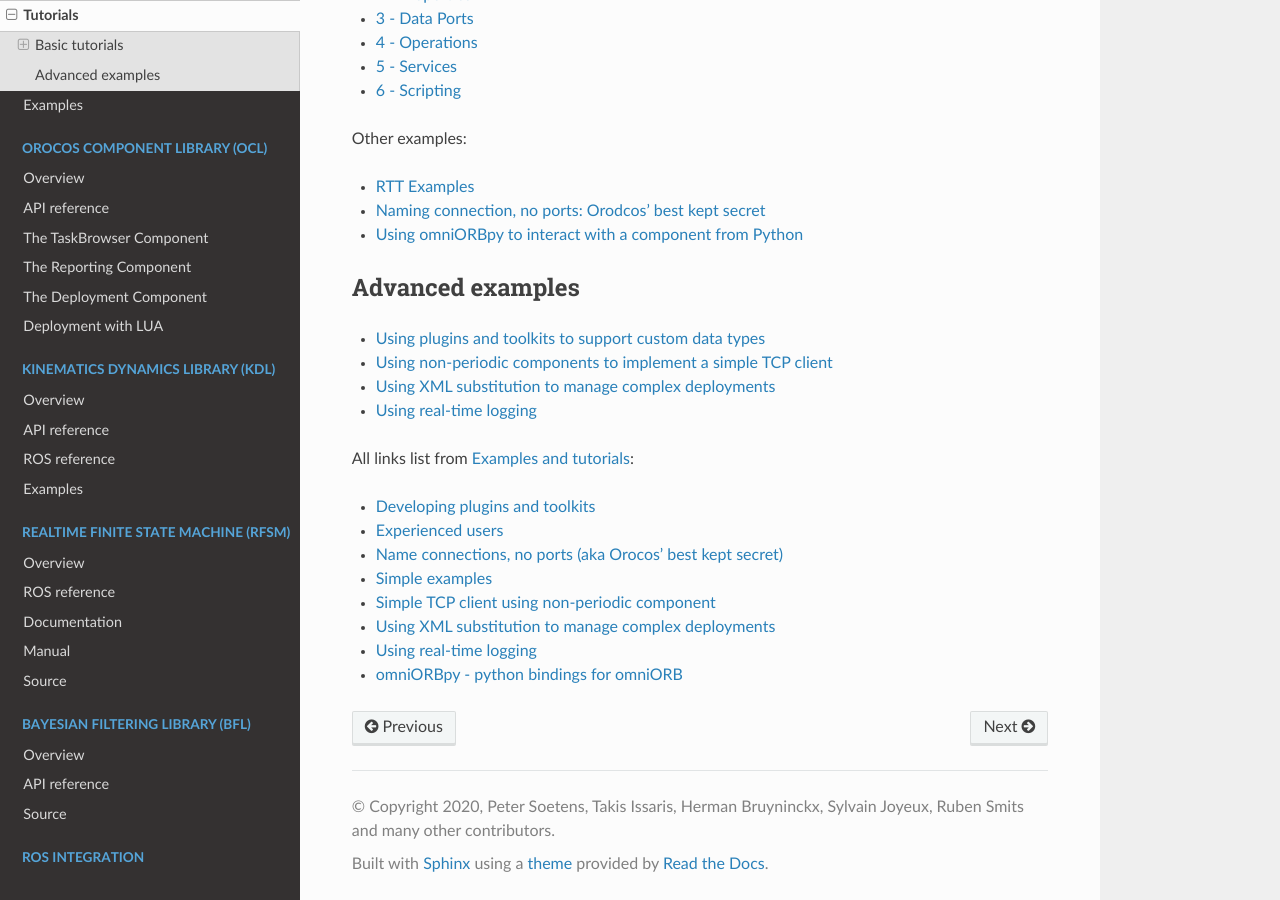
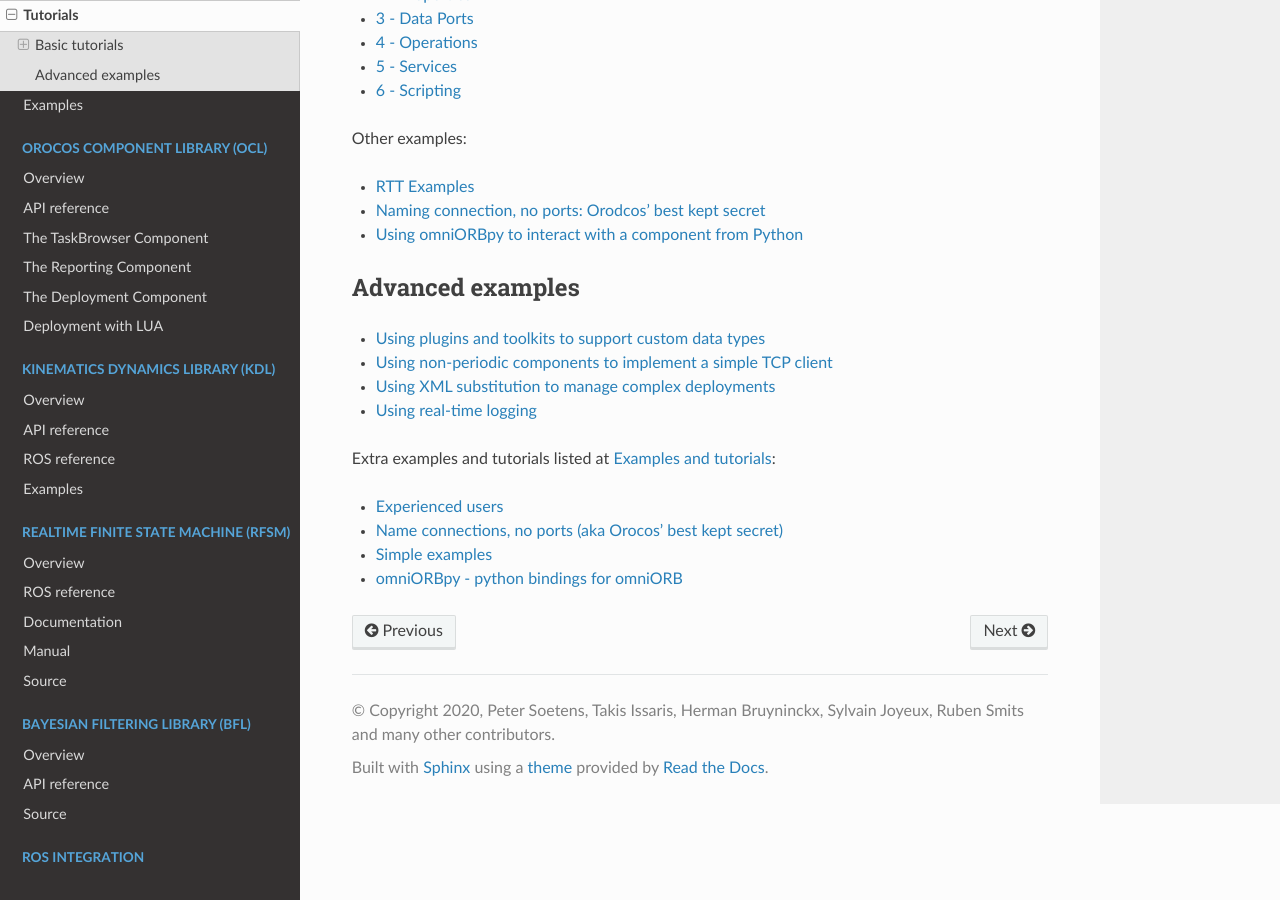
Before and after one commit to orocos/orocos-docs, a Sphinx documentation site: the page built from docs/rtt/tutorials.rst, in a window 1280 px wide and 900 px high, scrolled down 694 px. Built offline with Sphinx 7.4.7 and the Read the Docs theme 2.0.0, drawn with Linux system fonts in a browser that asks for light colours.

Commit message:
fix some warnings
This patch elimitanes warnings when making sphinx documentaiton.

```diff
--- a/docs/ros_integration/tutorials_ros1.rst
+++ /dev/null
@@ -1,6 +0,0 @@
-
-====================================
-Orocos + ROS 1 integration tutorials
-====================================
-
-Some tutorials.
--- a/docs/rtt/orocos-typekit-plugin.rst
+++ b/docs/rtt/orocos-typekit-plugin.rst
@@ -406,7 +406,7 @@
 ``operator<<()`` and ``operator>>()`` for your type (preferred). The
 code below shows the latter option:
 
-::
+.. code-block:: none
 
       #include <rtt/types/StructTypeInfo.hpp>
       #include <ostream>
--- a/docs/rtt/tutorials.rst
+++ b/docs/rtt/tutorials.rst
@@ -2,6 +2,7 @@
 *************
 RTT Tutorials
 *************
+
 .. warning::
 
   This section is still under construction. The content of the exercises is also
@@ -66,22 +67,14 @@
 - `Using real-time logging
   <http://www.orocos.org/wiki/rtt/rtt-20/real-time-logging/using-real-time-logging>`_
 
-All links list from `Examples and tutorials
+Extra examples and tutorials listed at `Examples and tutorials
 <https://www.orocos.org/wiki/rtt/examples-and-tutorials>`_:
 
-- `Developing plugins and toolkits
-  <https://www.orocos.org/wiki/rtt/examples-and-tutorials/developing-plugins-and-toolkits>`_
 - `Experienced users
-  <https://www.orocos.org/wiki/rtt/examples-and-tutorials/experienced-users>`_
+  <https://orocos.org/wiki/rtt/examples-and-tutorials/experienced-users.html>`_
 - `Name connections, no ports (aka Orocos' best kept secret)
-  <https://www.orocos.org/wiki/rtt/examples-and-tutorials/name-connections-not-ports-aka-orocos-best-kept-secret>`_
+  <https://orocos.org/wiki/rtt/examples-and-tutorials/name-connections-not-ports-aka-orocos-best-kept-secret.html>`_
 - `Simple examples
-  <https://www.orocos.org/wiki/rtt/examples-and-tutorials/simple-examples>`_
-- `Simple TCP client using non-periodic component
-  <https://www.orocos.org/wiki/rtt/examples-and-tutorials/simple-tcp-client-using-non-periodic-component>`_
-- `Using XML substitution to manage complex deployments
-  <https://www.orocos.org/wiki/rtt/examples-and-tutorials/using-xml-substitution-manage-complex-deployments>`_
-- `Using real-time logging
-  <https://www.orocos.org/wiki/rtt/examples-and-tutorials/using-real-time-logging>`_
+  <https://orocos.org/wiki/rtt/examples-and-tutorials/simple-examples.html>`_
 - `omniORBpy - python bindings for omniORB
-  <https://www.orocos.org/wiki/rtt/examples-and-tutorials/omniorbpy-python-binding-omniorb>`_
+  <https://orocos.org/wiki/rtt/examples-and-tutorials/omniorbpy-python-binding-omniorb.html>`_
--- a/docs/rtt/tutorials/hello_1.rst
+++ b/docs/rtt/tutorials/hello_1.rst
@@ -120,7 +120,7 @@
 
 Let's see how this works in practice. The ``start.ops`` file used to deploy this component looks like:
 
-.. code-block:: node
+.. code-block:: none
 
     import("hello-1-task-execution")
 
--- a/docs/rtt/tutorials/hello_5.rst
+++ b/docs/rtt/tutorials/hello_5.rst
@@ -172,6 +172,7 @@
 
 We will do this explicitly by creating a provides and a requires service
 class.
+
    - Create a ``RobotService`` class which inherits from ``ServiceProvider`` and
      add the ``mymethod`` operation (cut & paste from ``Hello``).
    - Create a ``Robot`` class which inherits from ``ServiceRequester`` and
@@ -194,4 +195,3 @@
     *Optional*: rewrite this exercise, with the exact same functionality,
     but with the least amount of code and classes.
     What effects has this on re-usability ?
-/
```
